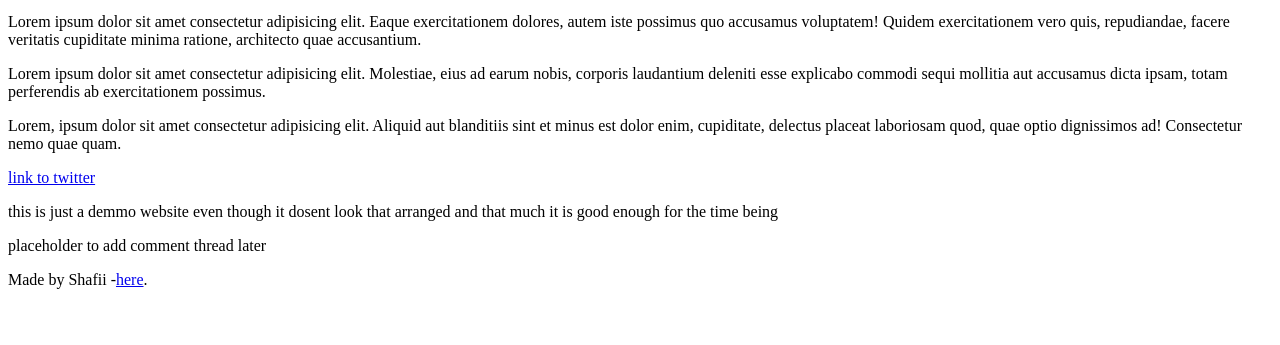
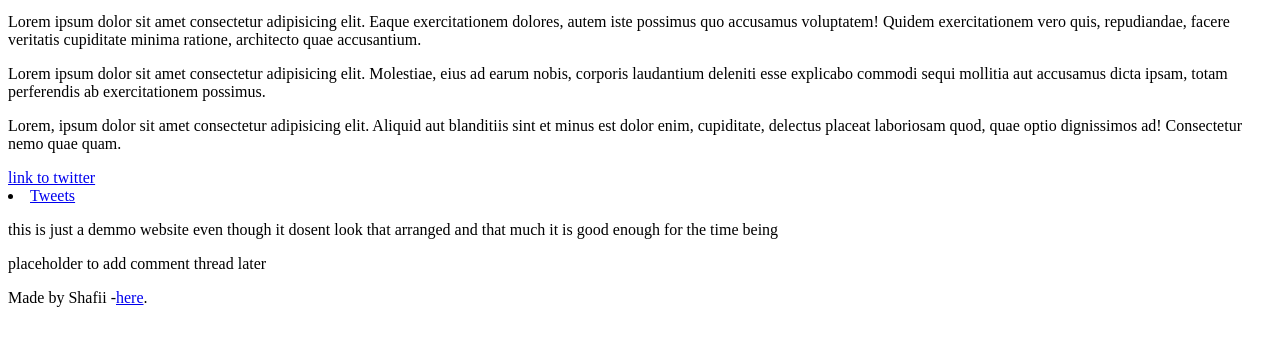
Before and after one commit to ramadhaniwanjenja/alu-web-development, a plain HTML site: page html_basic/tweets.html in a window 1280 px wide. Shown: the part 241-586 px from the top of the page. Drawn offline with Linux system fonts and the light colour scheme.

Commit message:
tweets updates

```diff
--- a/html_basic/tweets.html
+++ b/html_basic/tweets.html
@@ -23,7 +23,9 @@
 </p>
 <p>Lorem, ipsum dolor sit amet consectetur adipisicing elit. Aliquid aut blanditiis sint et minus est dolor enim, cupiditate, delectus placeat laboriosam quod, quae optio dignissimos ad! Consectetur nemo quae quam.</p>
 <a href="https://help.twitter.com/en/using-twitter/how-to-embed-a-tweet">link to twitter</a>
-
+<header>
+	<li><a href="tweets.html">Tweets</a></li>
+</header>
     <main>
         <article>
             <p>this is just a demmo website even though it dosent look that arranged and that much it is good enough for the time being</p>
```
